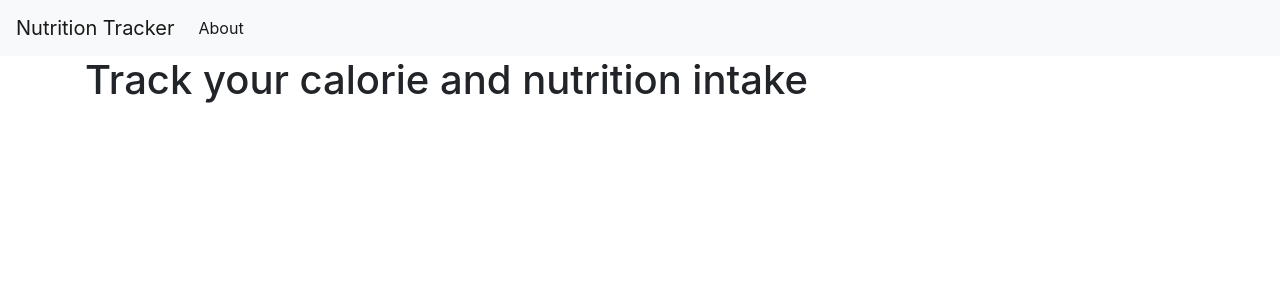
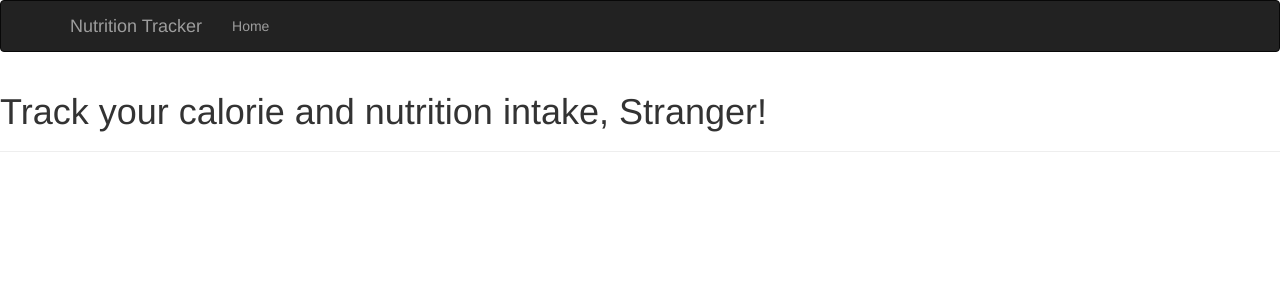
Before and after one commit to ClusterberrySquirrels/Nutrition-Tracker, a Flask app: page / in a window 1280 px wide. Shown: the top 300 px of the page. Run offline with Flask 2, Linux system fonts and the light colour scheme; some libraries are stand-ins or nearby versions.

Commit message:
Added new class form definitions to main application. Had to create new base file to match decorators but kept old base file for reference.

```diff
--- a/app.py
+++ b/app.py
@@ -1,17 +1,28 @@
 from flask import Flask, render_template, abort
 from flask_bootstrap import Bootstrap
+from flask_moment import Moment
+from flask_wtf import FlaskForm
+from wtforms import StringField, SubmitField
+from wtforms.validators import DataRequired
 
 app = Flask(__name__)
+app.config['SECRET_KEY'] = 'hard to guess string'
 
 bootstrap = Bootstrap(app)
+moment = Moment(app)
 
 
-@app.route('/user/<id>')
-def get_user(id):
-    user = load_user(id)
-    if not user:
-        abort(404)
-    return '<h1>Hello, {}</h1>'.format(user.name)
+class NameForm(FlaskForm):
+    name = StringField('What is your name?', validators=[DataRequired()])
+    submit = SubmitField('Submit')
+
+
+# @app.route('/user/<id>')
+# def get_user(id):
+#     user = load_user(id)
+#     if not user:
+#         abort(404)
+#     return '<h1>Hello, {}</h1>'.format(user.name) # TODO: define name reference
 
 
 @app.route('/')
@@ -29,7 +40,7 @@
     return render_template('login.html')
 
 
-def load_user(id):
+def load_user(id): # TODO: define id
     pass
 
 
@@ -40,6 +51,6 @@
 
 # Keyword user/name represents the argument name used int he placeholder written in the template
 # <name> is a variable in the current scope that provides the value for the argument of the same name.
-@app.route('/user/<name>')
-def user(name):
-    return render_template('user.html', name=name)
+# @app.route('/user/<name>')
+# def user(name):
+#     return render_template('user.html', name=name)
--- a/templates/404.html
+++ b/templates/404.html
@@ -1,5 +1,5 @@
 {% extends "base.html" %}
-{% block title %}Flasky - Page Not Found{% endblock %}
+{% block title %}Nutrition-Tracker - Page Not Found{% endblock %}
 {% block page_content %}
     <div class="page-header">
         <h1>Not Found</h1>
--- a/templates/base.html
+++ b/templates/base.html
@@ -1,37 +1,41 @@
-<!doctype html>
-<html lang="en">
-  <head>
-    <!-- Required meta tags -->
-    <meta charset="utf-8">
-    <meta name="viewport" content="width=device-width, initial-scale=1, shrink-to-fit=no">
+{% extends "bootstrap/base.html" %}
 
-    <!-- Bootstrap CSS -->
-    <link rel="stylesheet" href="https://stackpath.bootstrapcdn.com/bootstrap/4.3.1/css/bootstrap.min.css" integrity="sha384-ggOyR0iXCbMQv3Xipma34MD+dH/1fQ784/j6cY/iJTQUOhcWr7x9JvoRxT2MZw1T" crossorigin="anonymous">
+{% block title %}Nutrition Tracker{% endblock %}
 
-    <title>{% block title %}Nutrition-Tracker{% endblock %}</title>
-  </head>
-  <body>
-    <nav class="navbar navbar-expand-md navbar-light bg-light">
-        <a class="navbar-brand" href="{{ url_for('index')}}">Nutrition Tracker</a>
-        <button class="navbar-toggler" type="button" data-toggle="collapse" data-target="#navbarNav" aria-controls="navbarNav" aria-expanded="false" aria-label="Toggle navigation">
-            <span class="navbar-toggler-icon"></span>
-        </button>
-        <div class="collapse navbar-collapse" id="navbarNav">
-            <ul class="navbar-nav">
-            <li class="nav-item active">
-                <a class="nav-link" href="#">About</a>
-            </li>
+{% block head %}
+{{ super() }}
+<link rel="shortcut icon" href="{{ url_for('static', filename='favicon.ico') }}" type="image/x-icon">
+<link rel="icon" href="{{ url_for('static', filename='favicon.ico') }}" type="image/x-icon">
+{% endblock %}
+
+{% block navbar %}
+<div class="navbar navbar-inverse" role="navigation">
+    <div class="container">
+        <div class="navbar-header">
+            <button type="button" class="navbar-toggle" data-toggle="collapse" data-target=".navbar-collapse">
+                <span class="sr-only">Toggle navigation</span>
+                <span class="icon-bar"></span>
+                <span class="icon-bar"></span>
+                <span class="icon-bar"></span>
+            </button>
+            <a class="navbar-brand" href="/">Nutrition Tracker</a>
+        </div>
+        <div class="navbar-collapse collapse">
+            <ul class="nav navbar-nav">
+                <li><a href="/">Home</a></li>
             </ul>
         </div>
-    </nav>
-    <div class="container">
-        {% block content %} {% endblock %}
     </div>
+</div>
+{% endblock %}
 
-    <!-- Optional JavaScript -->
-    <!-- jQuery first, then Popper.js, then Bootstrap JS -->
-    <script src="https://code.jquery.com/jquery-3.3.1.slim.min.js" integrity="sha384-q8i/X+965DzO0rT7abK41JStQIAqVgRVzpbzo5smXKp4YfRvH+8abtTE1Pi6jizo" crossorigin="anonymous"></script>
-    <script src="https://cdnjs.cloudflare.com/ajax/libs/popper.js/1.14.7/umd/popper.min.js" integrity="sha384-UO2eT0CpHqdSJQ6hJty5KVphtPhzWj9WO1clHTMGa3JDZwrnQq4sF86dIHNDz0W1" crossorigin="anonymous"></script>
-    <script src="https://stackpath.bootstrapcdn.com/bootstrap/4.3.1/js/bootstrap.min.js" integrity="sha384-JjSmVgyd0p3pXB1rRibZUAYoIIy6OrQ6VrjIEaFf/nJGzIxFDsf4x0xIM+B07jRM" crossorigin="anonymous"></script>
-  </body>
-</html>
+{% block content %}
+<div class="container">
+    {% block page_content %}{% endblock %}
+</div>
+{% endblock %}
+
+{% block scripts %}
+{{ super() }}
+{{ moment.include_moment() }}
+{% endblock %}
--- a/templates/index.html
+++ b/templates/index.html
@@ -1,5 +1,10 @@
 {% extends 'base.html' %}
 
 {% block content %}
-    <h1>{% block title %} Track your calorie and nutrition intake {% endblock %}</h1>
+    <div class="page-header">
+        <h1>Track your calorie and nutrition intake,
+            {% if name %}{{ name }}{% else %}Stranger{% endif %}!</h1>
+    </div>
+
+
 {% endblock %}
```
Also changed, not shown: templates/lbase.html (added, +37 -0 lines), templates/user.html (+4 -6 lines).
